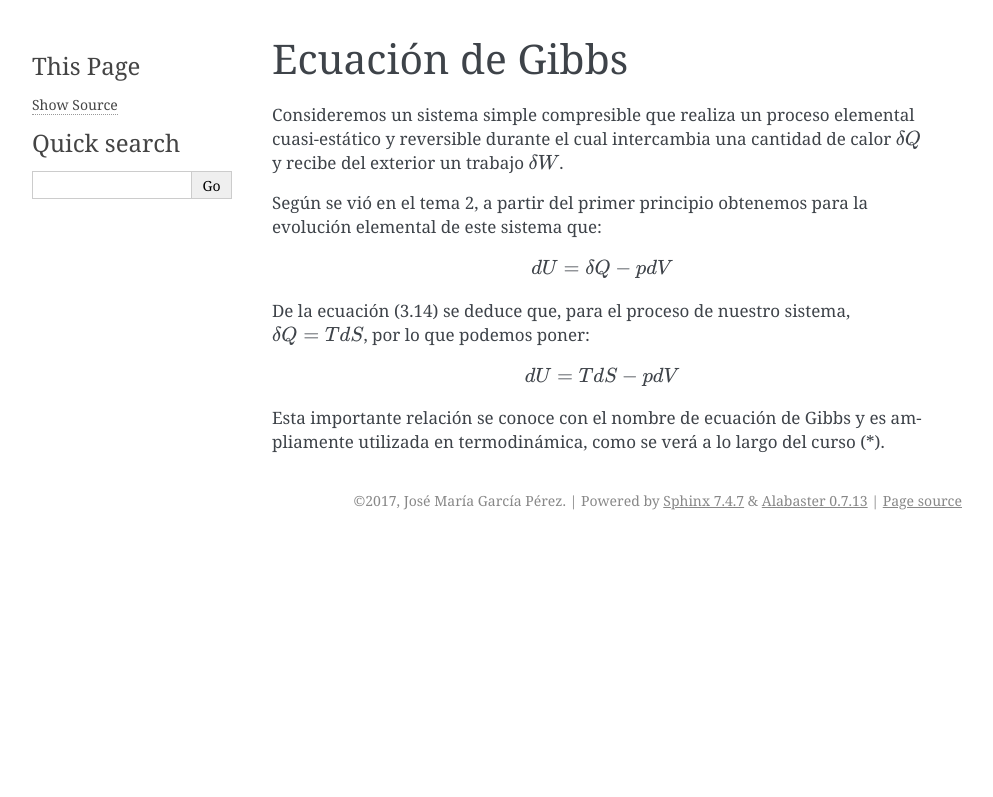
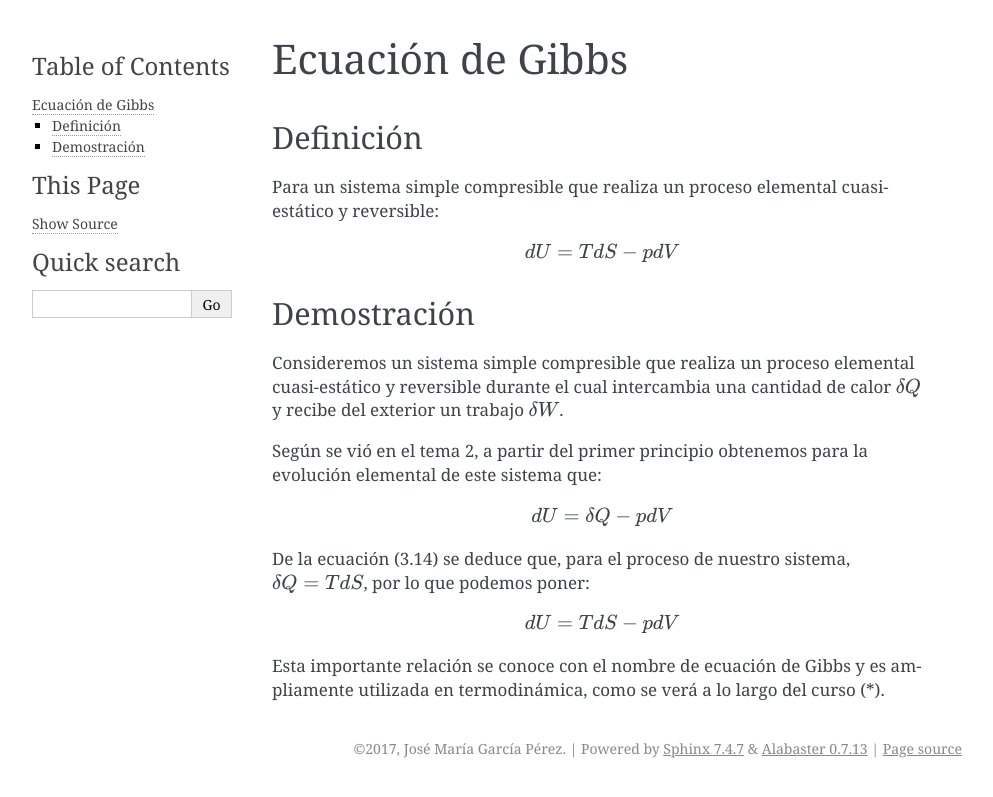
Before and after one commit to mantielero/termodinamica, a Sphinx documentation site: the page built from source/segundo_principio_gibbs.rst, in a window 1280 px wide. Shown: the top 797 px of the page, without its empty margins (148-1141 px from the left). Built offline with Sphinx 7.4.7, drawn with Linux system fonts in a browser that asks for light colours.

Commit message:
Update segundo_principio_gibbs.rst

```diff
--- a/source/segundo_principio_gibbs.rst
+++ b/source/segundo_principio_gibbs.rst
@@ -1,5 +1,18 @@
 Ecuación de Gibbs
 =================
+
+
+Definición
+----------
+
+Para un sistema simple compresible que realiza un proceso elemental cuasi-estático y reversible:
+
+.. math::
+
+   dU = TdS -pdV
+
+Demostración
+------------
 
 Consideremos un sistema simple compresible que realiza un proceso elemental cuasi-estático y reversible durante el cual intercambia una cantidad de calor :math:`\delta Q` y recibe del exterior un trabajo :math:`\delta W`.
 
```
